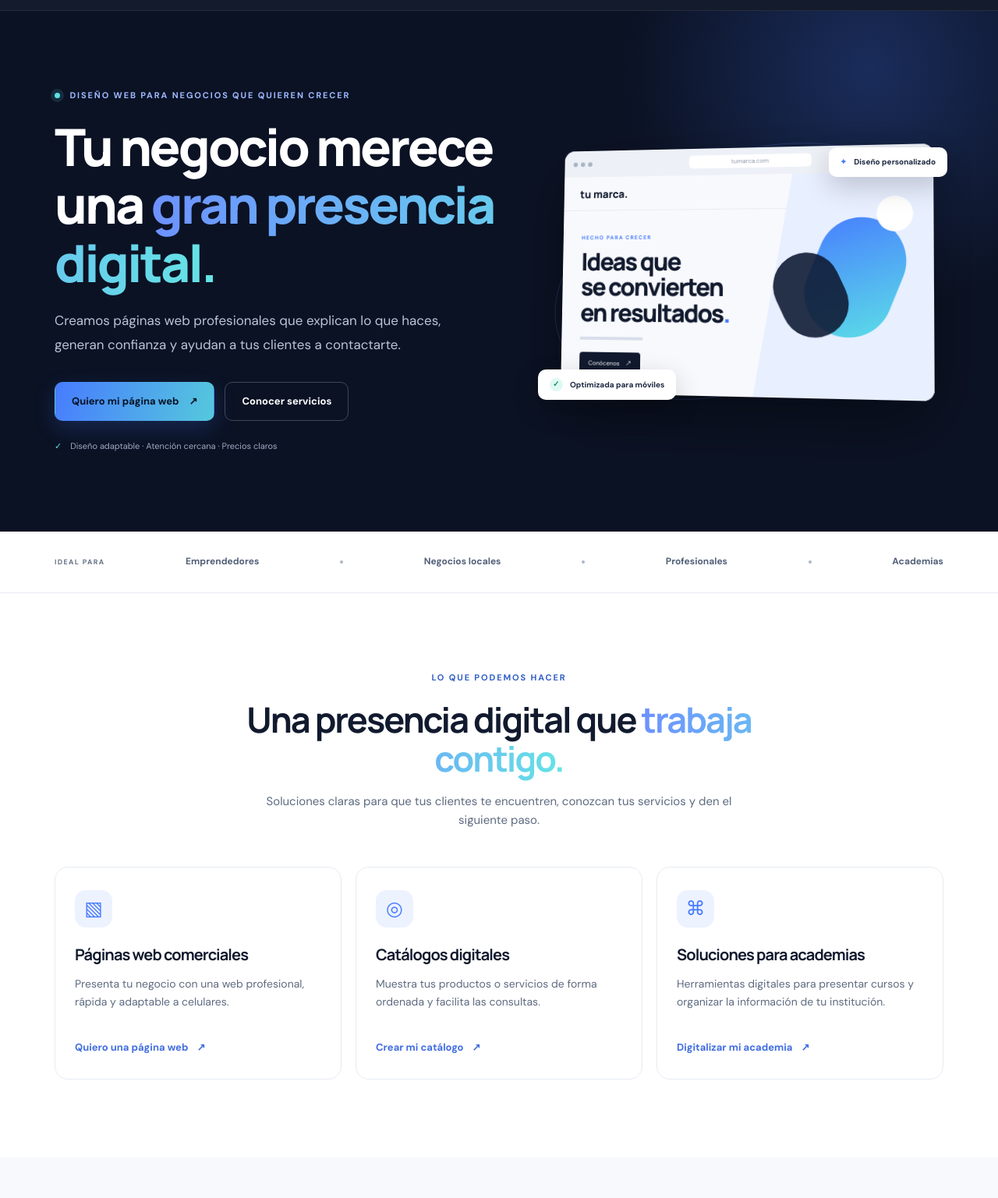
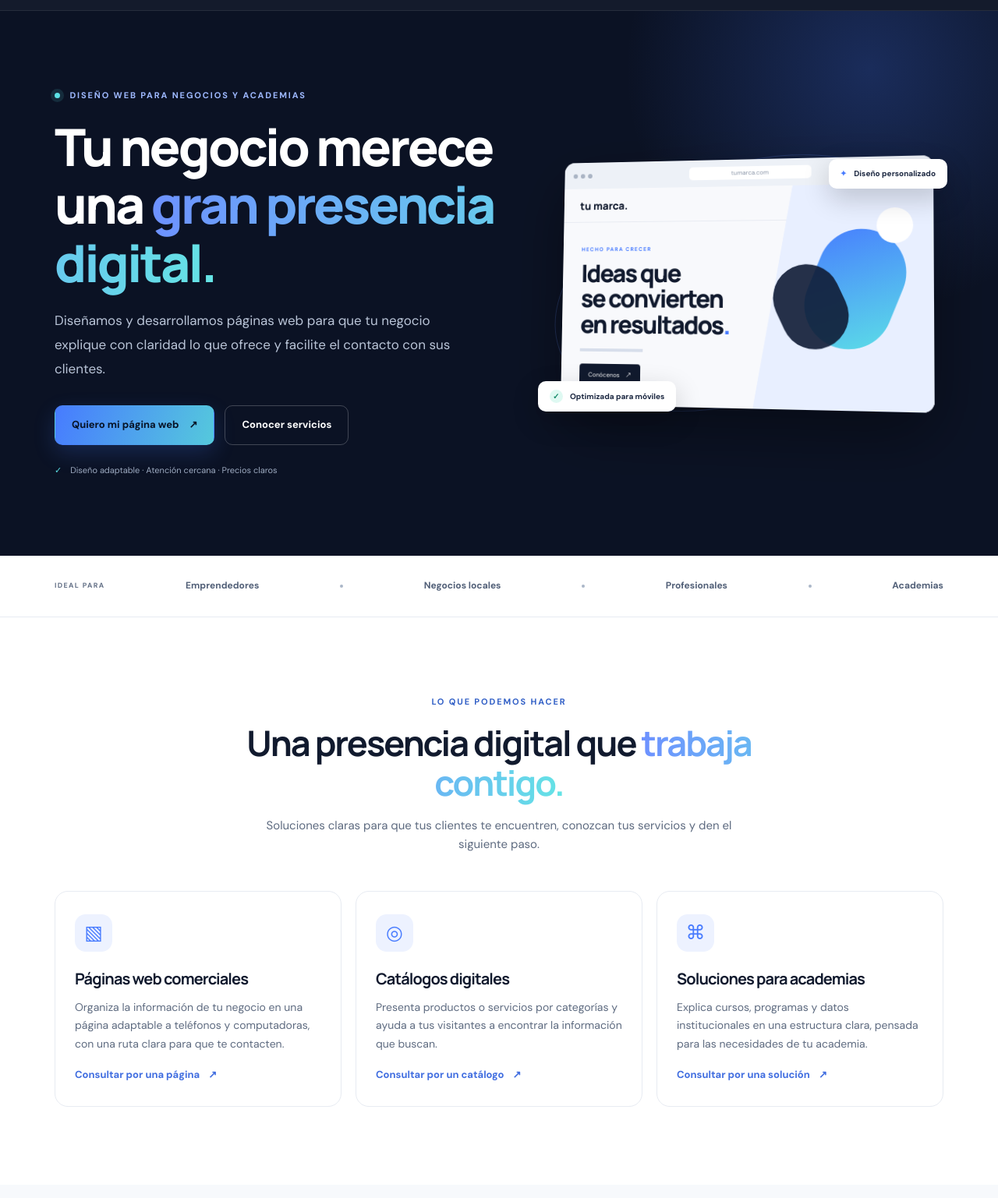
Before and after one commit to Alducin211099/nexora-web, a plain HTML site: page index.html in a window 1280 px wide. Shown: the part 63-1600 px from the top of the page at 78% size. Drawn offline with Linux system fonts and the light colour scheme.

Commit message:
Update index.html for NEXORA V2

```diff
--- a/index.html
+++ b/index.html
@@ -4,20 +4,21 @@
   <meta charset="utf-8">
   <meta name="viewport" content="width=device-width, initial-scale=1">
   <meta name="color-scheme" content="light">
-  <meta name="description" content="NEXORA crea páginas web profesionales para negocios, emprendedores y academias en México.">
+  <meta name="description" content="Diseño y desarrollo web para negocios, profesionales y academias en México. Conoce los servicios y solicita una cotización a NEXORA.">
   <meta name="robots" content="index, follow">
   <meta name="author" content="NEXORA">
   <meta property="og:type" content="website">
   <meta property="og:site_name" content="NEXORA">
   <meta property="og:locale" content="es_MX">
   <meta property="og:title" content="NEXORA | Tu negocio, conectado al futuro">
-  <meta property="og:description" content="Creamos páginas web profesionales que explican lo que haces, generan confianza y ayudan a tus clientes a contactarte.">
+  <meta property="og:description" content="Diseño y desarrollo web para negocios, profesionales y academias en México. Conoce los servicios y solicita una cotización a NEXORA.">
   <meta name="twitter:card" content="summary">
   <meta name="format-detection" content="telephone=no">
   <meta name="theme-color" content="#0b1224">
   <title>NEXORA | Tu negocio, conectado al futuro</title>
   <link rel="preconnect" href="https://fonts.googleapis.com">
   <link rel="preconnect" href="https://fonts.gstatic.com" crossorigin>
+  <link rel="icon" type="image/svg+xml" href="favicon.svg">
   <link href="https://fonts.googleapis.com/css2?family=DM+Sans:wght@400;500;600;700&family=Manrope:wght@400;500;600;700;800&display=swap" rel="stylesheet">
   <link rel="stylesheet" href="styles.css">
   <script src="config.js" defer></script>
@@ -44,9 +45,9 @@
       <div class="hero-glow"></div>
       <div class="container hero-grid">
         <div class="hero-copy">
-          <div class="eyebrow"><span class="pulse"></span> DISEÑO WEB PARA NEGOCIOS QUE QUIEREN CRECER</div>
+          <div class="eyebrow"><span class="pulse" aria-hidden="true"></span> DISEÑO WEB PARA NEGOCIOS Y ACADEMIAS</div>
           <h1>Tu negocio merece una <span>gran presencia digital.</span></h1>
-          <p class="hero-text">Creamos páginas web profesionales que explican lo que haces, generan confianza y ayudan a tus clientes a contactarte.</p>
+          <p class="hero-text">Diseñamos y desarrollamos páginas web para que tu negocio explique con claridad lo que ofrece y facilite el contacto con sus clientes.</p>
           <div class="hero-actions">
             <a class="button button-primary" href="#contacto">Quiero mi página web <span>↗</span></a>
             <a class="button button-ghost" href="#servicios">Conocer servicios</a>
@@ -75,9 +76,9 @@
       <div class="container">
         <div class="section-heading"><div class="eyebrow">LO QUE PODEMOS HACER</div><h2>Una presencia digital que <span>trabaja contigo.</span></h2><p>Soluciones claras para que tus clientes te encuentren, conozcan tus servicios y den el siguiente paso.</p></div>
         <div class="service-grid">
-          <article class="service-card"><div class="service-icon">▧</div><h3>Páginas web comerciales</h3><p>Presenta tu negocio con una web profesional, rápida y adaptable a celulares.</p><a href="#contacto">Quiero una página web <span>↗</span></a></article>
-          <article class="service-card"><div class="service-icon">◎</div><h3>Catálogos digitales</h3><p>Muestra tus productos o servicios de forma ordenada y facilita las consultas.</p><a href="#contacto">Crear mi catálogo <span>↗</span></a></article>
-          <article class="service-card"><div class="service-icon">⌘</div><h3>Soluciones para academias</h3><p>Herramientas digitales para presentar cursos y organizar la información de tu institución.</p><a href="#contacto">Digitalizar mi academia <span>↗</span></a></article>
+          <article class="service-card"><div class="service-icon" aria-hidden="true">▧</div><h3>Páginas web comerciales</h3><p>Organiza la información de tu negocio en una página adaptable a teléfonos y computadoras, con una ruta clara para que te contacten.</p><a href="#contacto">Consultar por una página <span aria-hidden="true">↗</span></a></article>
+          <article class="service-card"><div class="service-icon" aria-hidden="true">◎</div><h3>Catálogos digitales</h3><p>Presenta productos o servicios por categorías y ayuda a tus visitantes a encontrar la información que buscan.</p><a href="#contacto">Consultar por un catálogo <span aria-hidden="true">↗</span></a></article>
+          <article class="service-card"><div class="service-icon" aria-hidden="true">⌘</div><h3>Soluciones para academias</h3><p>Explica cursos, programas y datos institucionales en una estructura clara, pensada para las necesidades de tu academia.</p><a href="#contacto">Consultar por una solución <span aria-hidden="true">↗</span></a></article>
         </div>
       </div>
     </section>
@@ -113,13 +114,13 @@
     <section class="section contact-section" id="contacto">
       <div class="container contact-grid">
         <div><div class="eyebrow">HABLEMOS DE TU PROYECTO</div><h2>Tu siguiente paso digital <span>comienza aquí.</span></h2><p>Cuéntanos brevemente qué necesitas. Prepararemos una propuesta inicial para tu negocio.</p><div class="contact-detail"><span>✉</span><div><b>Atención personalizada</b><small>Respondemos tus consultas por WhatsApp.</small></div></div></div>
-        <form class="contact-form" id="contactForm">
+        <form class="contact-form" id="contactForm" aria-describedby="formNote">
           <label for="name">Tu nombre</label><input id="name" name="name" type="text" autocomplete="name" placeholder="¿Cómo te llamas?" minlength="2" maxlength="80" required>
           <label for="business">Nombre del negocio</label><input id="business" name="business" type="text" autocomplete="organization" placeholder="Nombre de tu empresa o proyecto" maxlength="100">
           <label for="service">¿Qué necesitas?</label><select id="service" name="service"><option value="Página web comercial">Página web comercial</option><option value="Catálogo digital">Catálogo digital</option><option value="Solución para academia">Solución para academia</option><option value="Otro proyecto">Otro proyecto</option></select>
           <label for="message">Cuéntanos sobre tu proyecto</label><textarea id="message" name="message" rows="4" maxlength="1000" placeholder="¿Qué hace tu negocio y qué te gustaría lograr?"></textarea>
           <button class="button button-primary submit-button" type="submit">Enviar consulta por WhatsApp ↗</button>
-          <p class="form-note" id="formNote" role="status">Al enviar, se abrirá WhatsApp con tu mensaje preparado. Podrás revisarlo antes de enviarlo.</p>
+          <p class="form-note" id="formNote" role="status" aria-live="polite">Al continuar, intentaremos abrir WhatsApp con el mensaje preparado. Revísalo antes de enviarlo.</p>
         </form>
       </div>
     </section>
```
